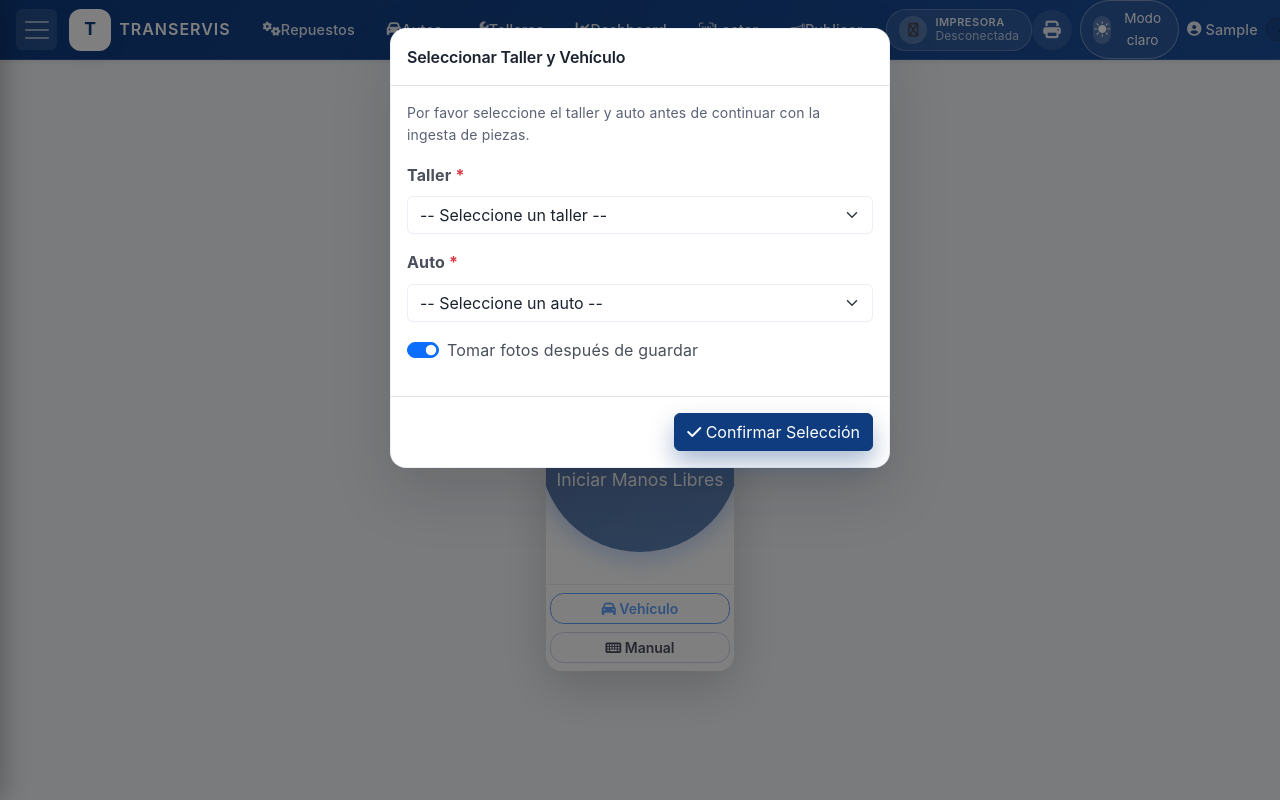
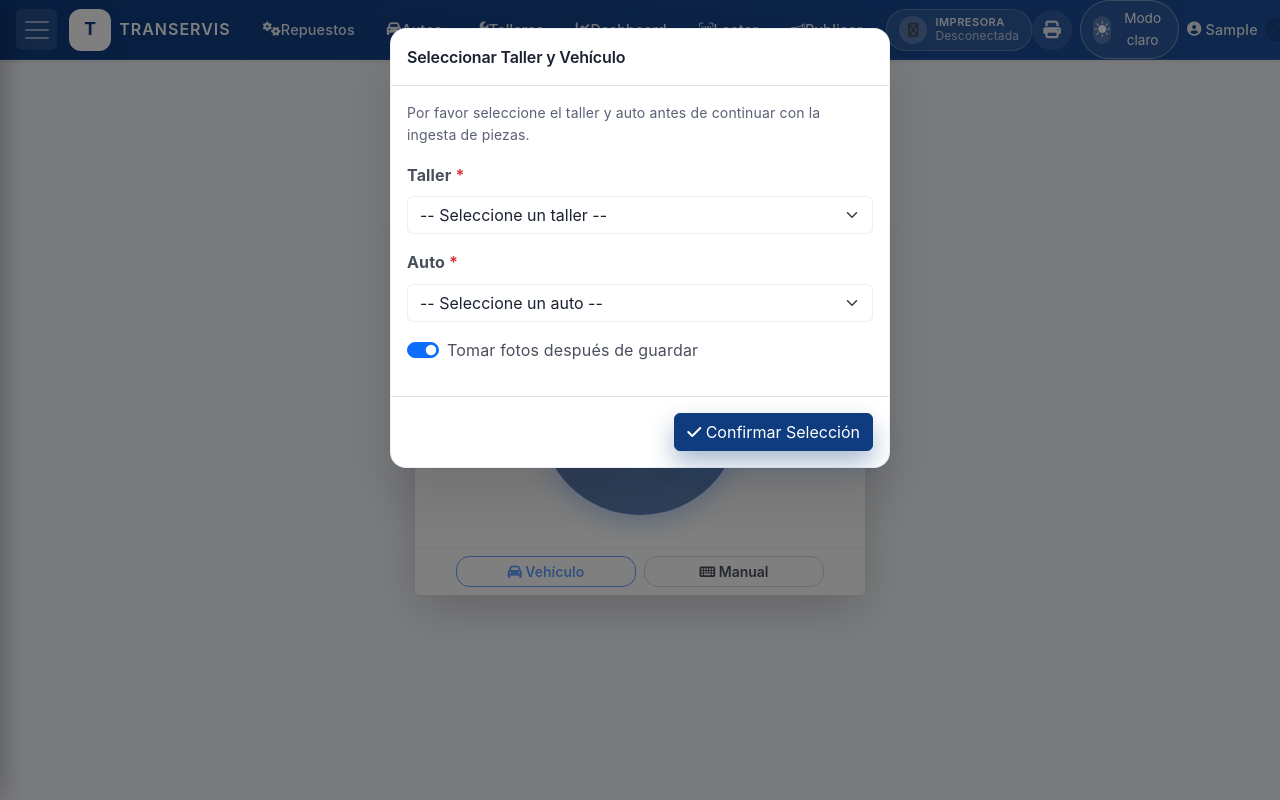
Before and after one commit to Pativanna/CAPSTONE, a Django app: template parts/templates/parts/part_form.html in a window 1280 px wide. Run offline with Django 5.2, Linux system fonts and the light colour scheme; the template is opened without the code that fills it: values that come from a table or form of the project are taken from there, others are empty; a user stored in the database is signed in; tables that the repository leaves empty hold one stand-in row (values such as "Sample post"); parts of the project's set-up code (start-up, migrations or seed data) failed here and were passed over; some libraries are stand-ins or nearby versions.

Commit message:
fix(voice-ui): Usar position fixed para centrado exacto sin scroll
- position:fixed entre top-navbar y bottom-navbar
- Eliminar container/row/col de Bootstrap (causaban padding extra)
- Tarjeta centrada con flex sin estructura extra
- Sin scroll posible (overflow:hidden en section)

```diff
--- a/parts/static/parts/css/hands-free.css
+++ b/parts/static/parts/css/hands-free.css
@@ -13,14 +13,12 @@
 }
 
 #hands-free-card {
-  max-width: 600px;
+  width: calc(100% - 1rem);
+  max-width: 450px;
   margin: 0 auto;
   border-radius: 1rem;
-  /* Permitir que la tarjeta se ajuste al contenido disponible */
-  max-height: 100%;
-  overflow: hidden;
-  display: flex;
-  flex-direction: column;
+  /* La tarjeta se adapta al contenido, no al contenedor */
+  overflow: visible;
 }
 
 #hands-free-card > .card-body {
@@ -319,45 +317,49 @@
 }
 
 .hands-free-section {
-  /* Usar variables de safe area y navbar del app-shell */
-  --hf-safe-top: var(--safe-area-top, env(safe-area-inset-top, 0px));
-  --hf-safe-bottom: var(--safe-area-bottom, env(safe-area-inset-bottom, 0px));
-  --hf-navbar-height: var(--mobile-navbar-height, 64px);
-  /* Altura total a restar: top-navbar + safe-top + bottom-navbar + safe-bottom + padding */
-  --hf-total-offset: calc(56px + var(--hf-safe-top) + var(--hf-navbar-height) + var(--hf-safe-bottom) + 1rem);
+  /* Reset Bootstrap container padding */
+  padding: 0 !important;
+  margin: 0 !important;
+  max-width: 100% !important;
+  width: 100% !important;
 
-  padding: 0.5rem !important;
-  /* Altura exacta disponible, NO min-height para evitar scroll */
-  height: calc(100vh - var(--hf-total-offset));
-  height: calc(100dvh - var(--hf-total-offset));
-  max-height: calc(100vh - var(--hf-total-offset));
-  max-height: calc(100dvh - var(--hf-total-offset));
-  display: flex;
-  flex-direction: column;
-  align-items: center;
-  justify-content: center;
-  overflow: hidden;
+  /* Ocupar exactamente el espacio entre navbars */
+  position: fixed !important;
+  top: var(--safe-area-top, env(safe-area-inset-top, 0px));
+  left: 0;
+  right: 0;
+  bottom: calc(var(--mobile-navbar-height, 64px) + var(--safe-area-bottom, env(safe-area-inset-bottom, 0px)));
+
+  /* Centrar contenido */
+  display: flex !important;
+  align-items: center !important;
+  justify-content: center !important;
+  overflow: hidden !important;
+}
+
+/* Ajustar para el header superior si existe */
+.hands-free-section {
+  top: calc(56px + var(--safe-area-top, env(safe-area-inset-top, 0px)));
 }
 
 @media (max-width: 768px) {
   .hands-free-section {
-    --hf-total-offset: calc(48px + var(--hf-safe-top) + var(--hf-navbar-height) + var(--hf-safe-bottom) + 0.5rem);
-    padding: 0.25rem !important;
+    top: calc(48px + var(--safe-area-top, env(safe-area-inset-top, 0px)));
   }
   #hands-free-card .card-body {
-    padding: 1rem;
+    padding: 0.75rem;
   }
-  #hands-free-card .card-header,
   #hands-free-card .card-footer {
-    padding: 0.75rem 1rem;
+    padding: 0.5rem 0.75rem;
   }
 }
 
 /* Pantallas muy pequeñas en altura: permitir scroll */
-@media (max-height: 550px) {
+@media (max-height: 500px) {
   .hands-free-section {
-    height: auto;
-    max-height: none;
+    position: relative !important;
+    top: auto;
+    bottom: auto;
     overflow: visible;
     justify-content: flex-start;
   }
--- a/parts/templates/parts/part_form.html
+++ b/parts/templates/parts/part_form.html
@@ -13,9 +13,7 @@
 <!-- CSRF Token para JavaScript -->
 <input type="hidden" name="csrfmiddlewaretoken" value="{{ csrf_token }}">
 
-<section class="container py-4 hands-free-section">
-  <div class="row justify-content-center">
-    <div class="col-lg-6 col-md-8">
+<section class="hands-free-section">
 
       <!-- Tarjeta principal de Manos Libres -->
       <div class="card shadow-lg border-0" id="hands-free-card"{% if user.is_authenticated %} data-user-id="{{ user.id }}"{% endif %}>
@@ -195,9 +193,6 @@
           </div>
         </div>
       </div>
-
-    </div>
-  </div>
 </section>
 
 <!-- Modal para Selección de Vehículo -->
```
